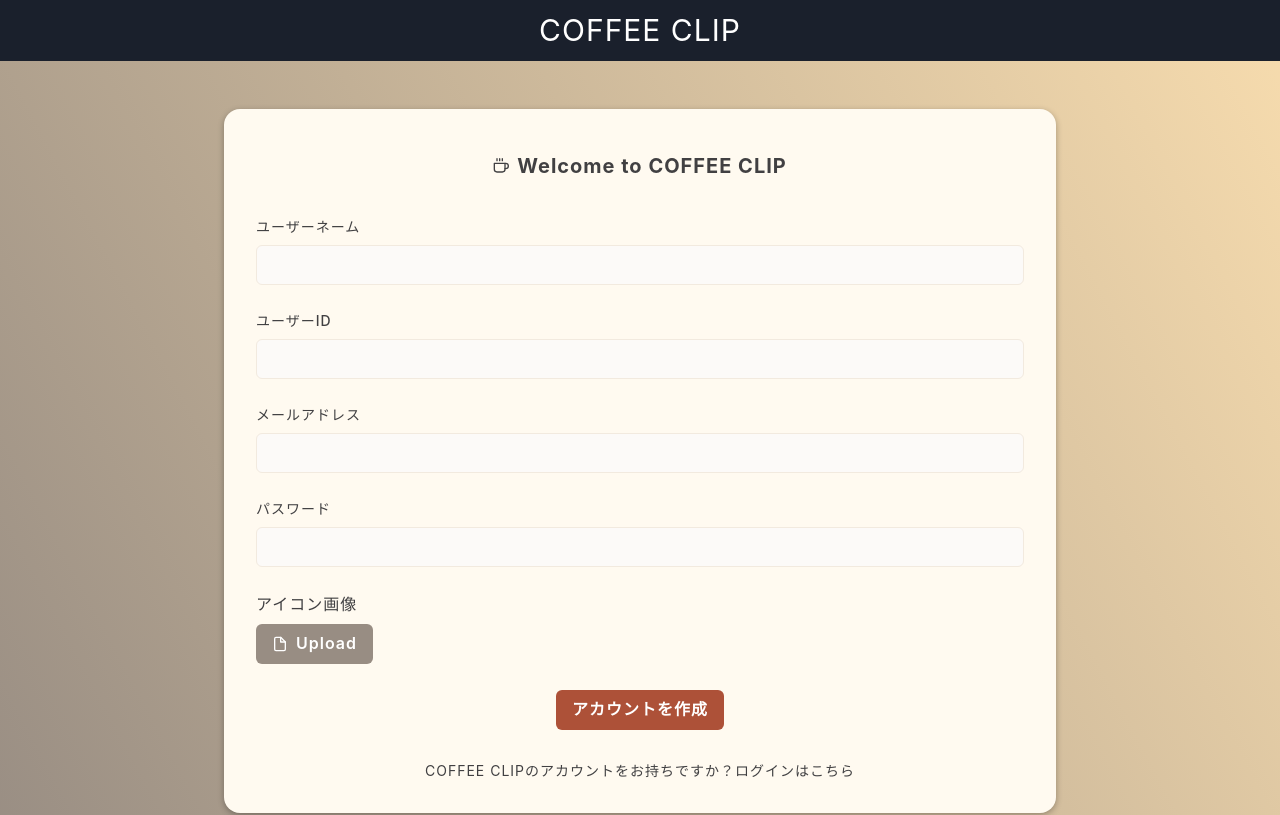
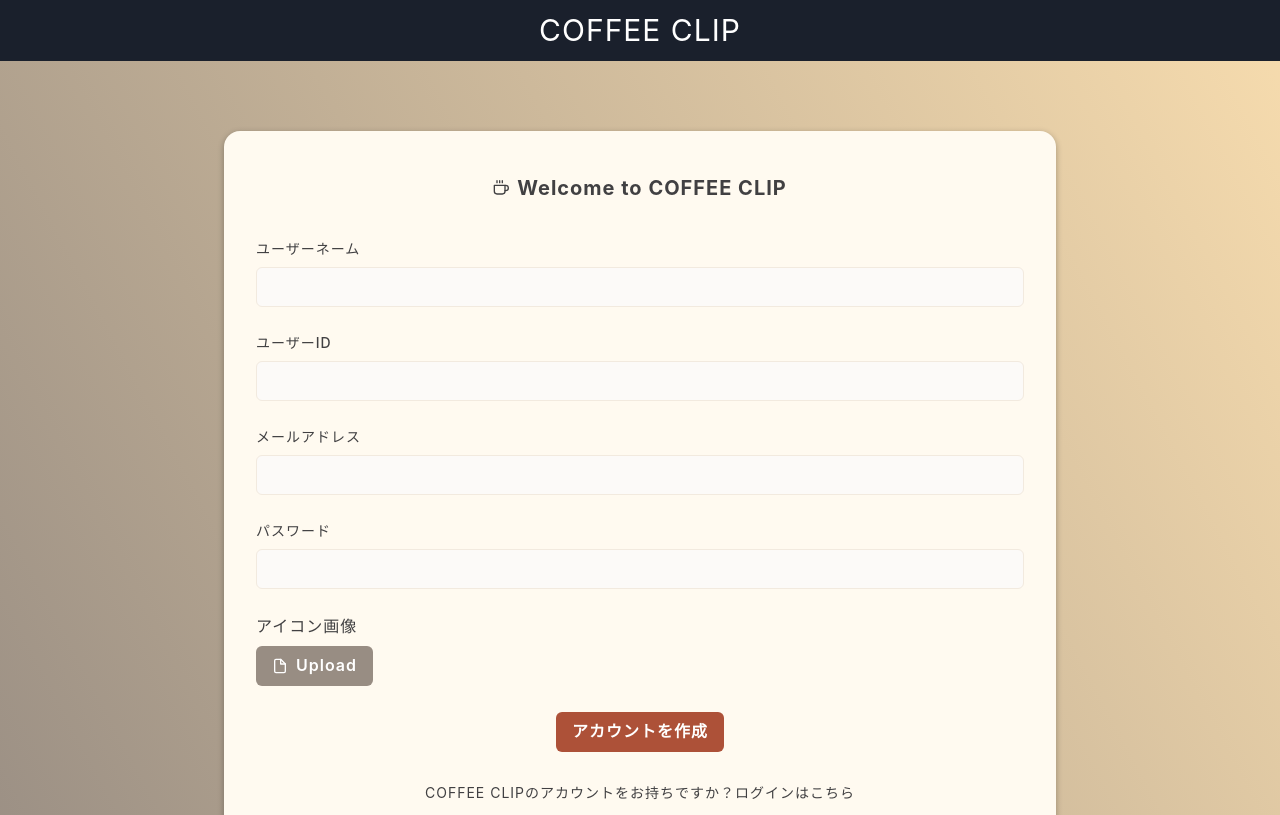
Before and after one commit to ccj7/coffee-clip, a Next.js app in the folder front/: page /user/signup in a window 1280 px wide. Shown: the top 815 px of the page. Built offline with nearby package versions, Linux system fonts and the light colour scheme; no server answers.

Commit message:
fix: 隙間調整

```diff
--- a/front/pages/user/signup.tsx
+++ b/front/pages/user/signup.tsx
@@ -60,7 +60,7 @@ const Signup: WithGetAccessControl<VFC> = () => {
     <Box
       background="#988d83"
       backgroundImage="linear-gradient(62deg, #988d83 0%, #f7dcae 100%)"
-      pb='20px'>
+      pb='90px'>
       <Head>
         <title>ユーザー Sign-Up</title>
         <meta name="Sign-Up" content="ユーザー サインアップ" />
@@ -70,7 +70,7 @@ const Signup: WithGetAccessControl<VFC> = () => {
         w={{ base: '80%', md: '65%' }}
         ml="auto" mr="auto">
         <Box
-          my={12} p={8}
+          my={12} p={8} mt='70px'
           borderRadius='16px'
           backgroundColor='orange.50'
           boxShadow='0px 2px 6px rgba(0, 0, 0, 0.3)'>
```
